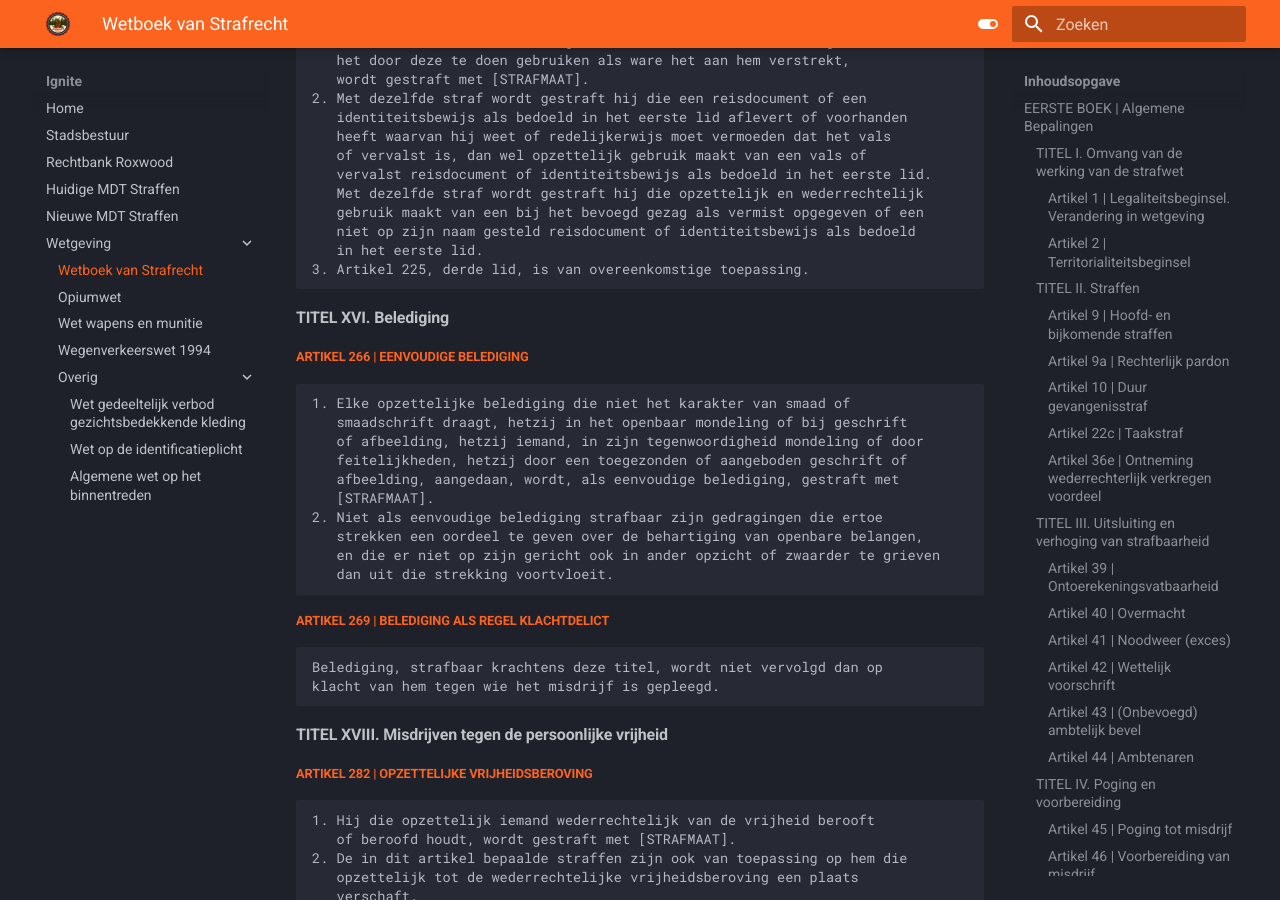
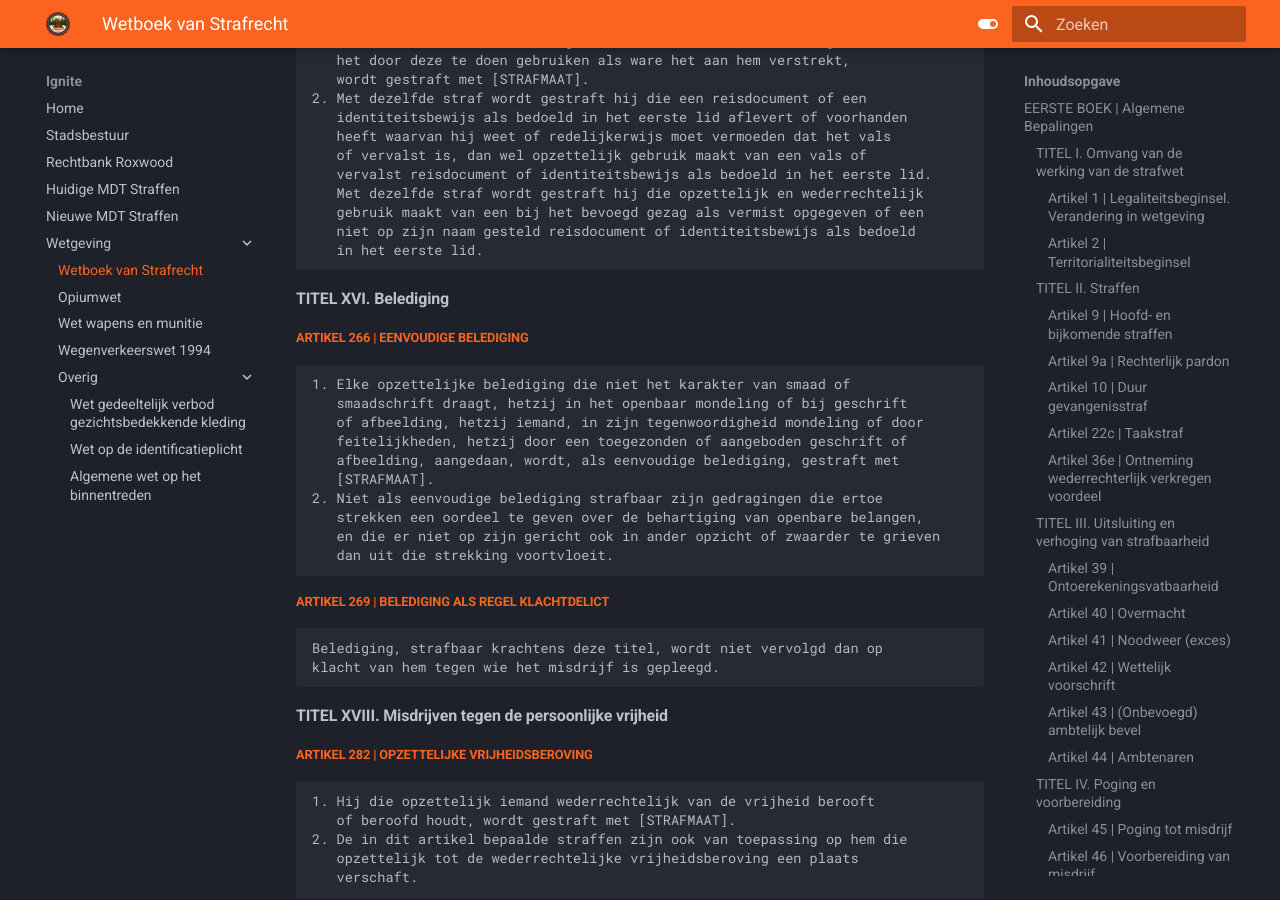
Before and after one commit to NLDenny/wetboek, an MkDocs documentation site: the page built from docs/sr.md, in a window 1280 px wide and 900 px high, scrolled down 10519 px. Built offline with MkDocs 1.6.1 and Material for MkDocs 9.7.7, drawn with Linux system fonts in a browser that asks for light colours.

Commit message:
Update sr.md

````diff
--- a/docs/sr.md
+++ b/docs/sr.md
@@ -696,7 +696,6 @@ zelfbevrijding behulpzaam is, wordt gestraft met [STRAFMAAT].
    gebruik maakt van een bij het bevoegd gezag als vermist opgegeven of een
    niet op zijn naam gesteld reisdocument of identiteitsbewijs als bedoeld
    in het eerste lid.
-3. Artikel 225, derde lid, is van overeenkomstige toepassing.
 ```
 
 #### TITEL XVI. Belediging
````
